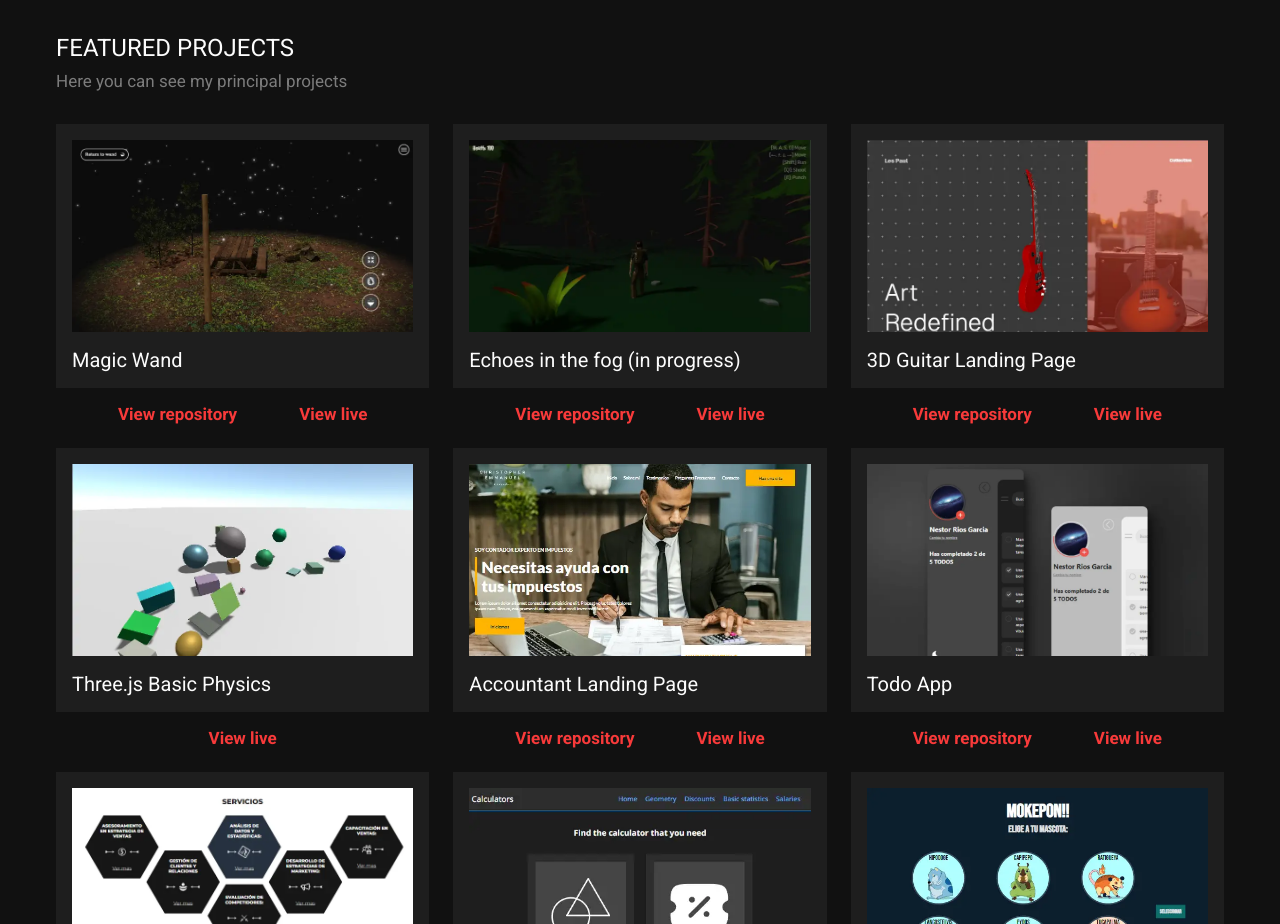
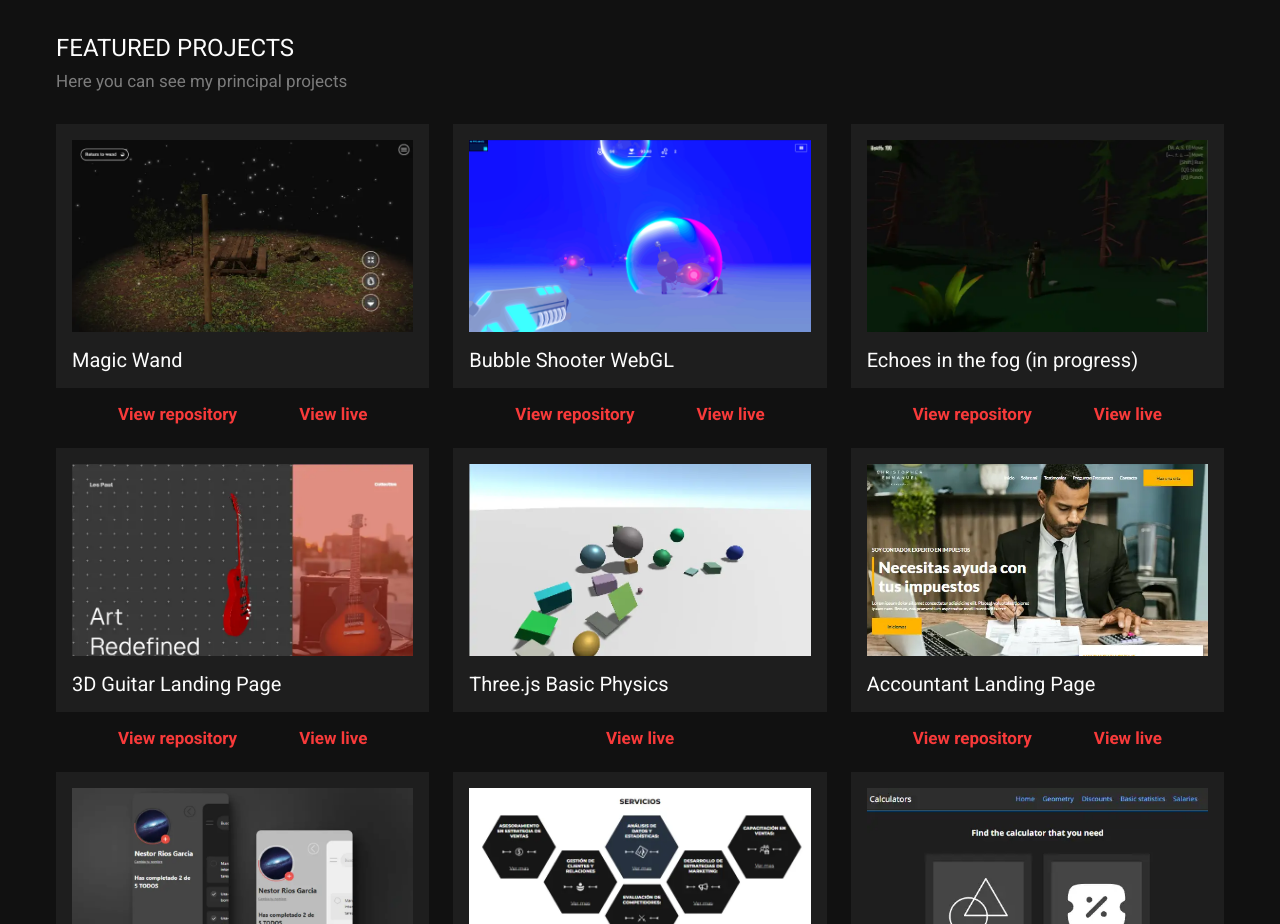
Before and after one commit to nestorrig/Portfolio, a React (Vite) app: page / in a window 1280 px wide. Shown: the part 2100-3024 px from the top of the page. Built offline with nearby package versions, Linux system fonts and the light colour scheme.

Commit message:
update info

```diff
--- a/src/App.jsx
+++ b/src/App.jsx
@@ -142,6 +142,12 @@ function App() {
               live="https://magic-wand.nestorrig.com/"
             />
             <Project
+              img="./imgs/projects/bubble-shooter-webgl.png"
+              project="Bubble Shooter WebGL"
+              repo="https://github.com/nestorrig/Bubble"
+              live="https://bubble.nestorrig.com/"
+            />
+            <Project
               img="./imgs/projects/echoes-in-the-fog-play.webp"
               project="Echoes in the fog (in progress)"
               repo="https://github.com/nestorrig/14-halloween-2"
--- a/src/components/Header/Header.jsx
+++ b/src/components/Header/Header.jsx
@@ -5,7 +5,7 @@ const navLinks = [
   { label: "Skills", link: "#Skills" },
   { label: "Projects", link: "#Projects" },
   { label: "Contact", link: "#Contact" },
-  { label: "CV", link: "./docs/Nestor Rios Garcia CV EN (1).pdf" },
+  { label: "CV", link: "./docs/Nestor Rios Garcia CV.pdf" },
 ];
 
 export function Header() {
--- a/src/components/Menu/Menu.jsx
+++ b/src/components/Menu/Menu.jsx
@@ -50,7 +50,7 @@ export function Menu () {
             </a>
             <a
               className="navBar__item containCV"
-              href="./docs/Nestor Rios Garcia CV EN (1).pdf"
+              href="./docs/Nestor Rios Garcia CV.pdf"
             >
               <p>CV</p>
               <svg
```
Also changed, not shown: public/imgs/projects/bubble-shooter-webgl.png (added), 1 other file (tests, documents, lock files or other folders).
